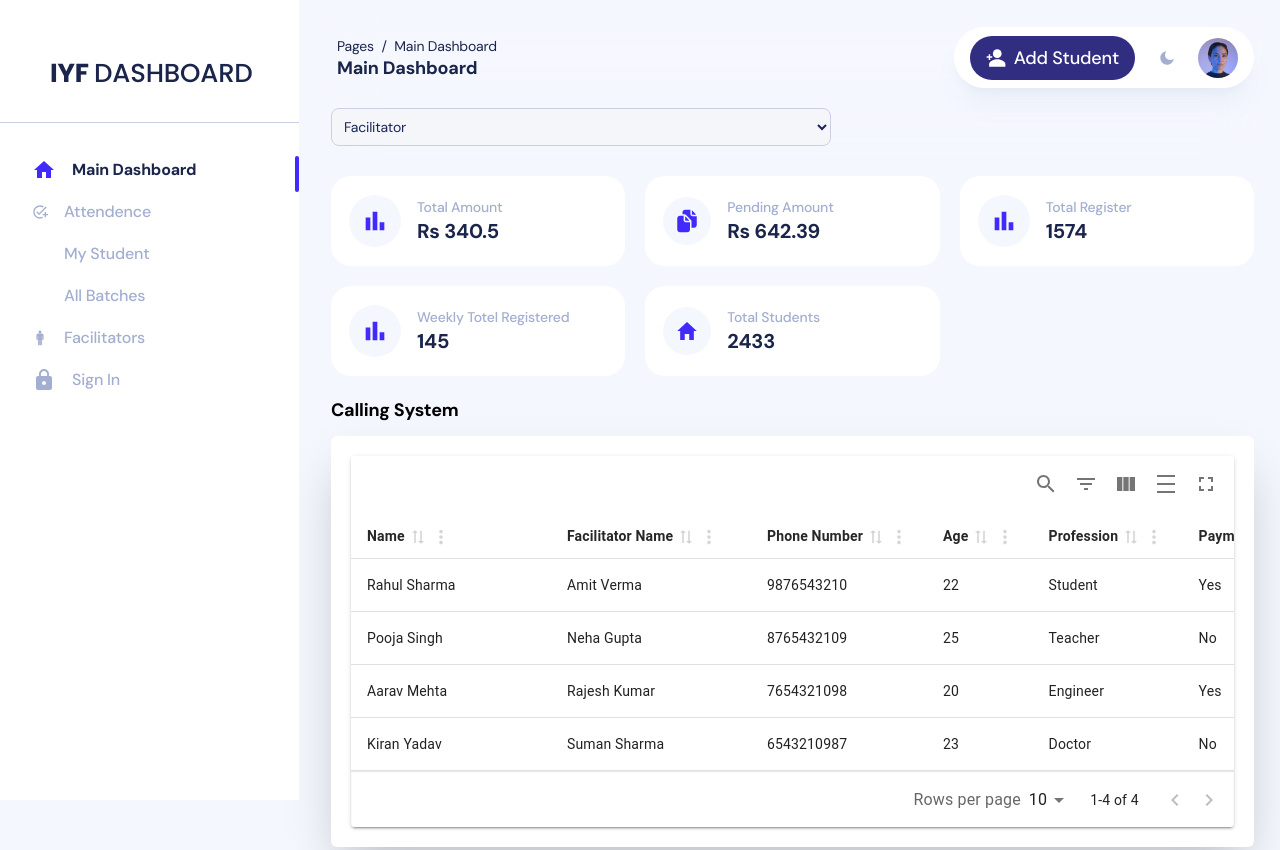
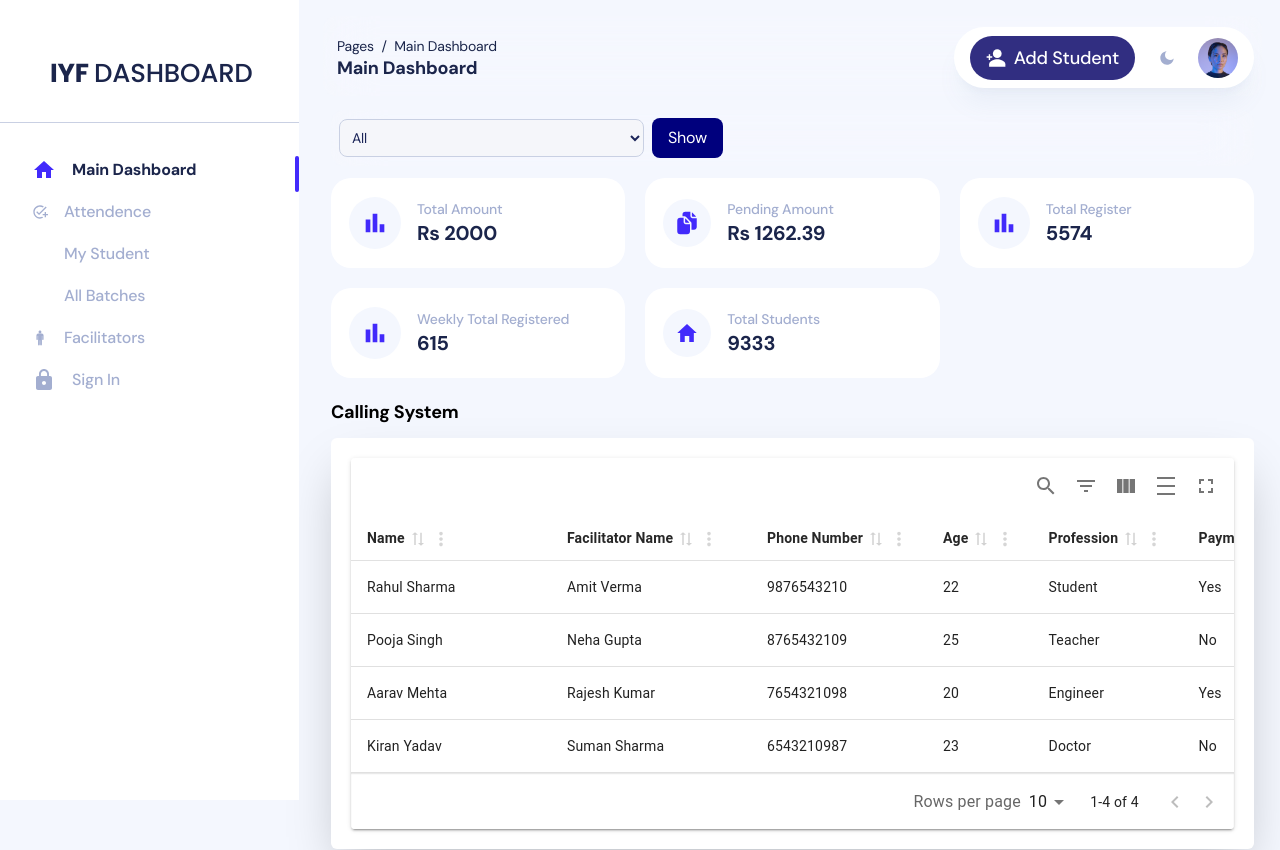
Before and after one commit to liladhar007/iyf-das, a Next.js app: page /admin/default in a window 1280 px wide. Shown: the top 850 px of the page. Built offline with nearby package versions, Linux system fonts and the light colour scheme; some icons are missing; what tailwindcss-rtl would draw is missing.

Commit message:
lkhbjhvbkjn

```diff
--- a/src/app/admin/default/page.tsx
+++ b/src/app/admin/default/page.tsx
@@ -1,57 +1,172 @@
+// 'use client';
+// // import WeeklyRevenue from 'components/admin/default/WeeklyRevenue';
+// // import TotalSpent from 'components/admin/default/TotalSpent';
+// import { IoMdHome } from 'react-icons/io';
+// import { IoDocuments } from 'react-icons/io5';
+// import { MdBarChart, MdDashboard } from 'react-icons/md';
+// import Widget from 'components/widget/Widget';
+// import CallingSystem from 'components/allifycomponet/callingSystem';
+
+// const facilitators = [
+//   { id: 1, name: "John Doe", country: "US" },
+//   { id: 2, name: "Jane Smith", country: "UK" },
+//   { id: 3, name: "Alice Brown", country: "CA" },
+//   { id: 4, name: "Robert Johnson", country: "AU" },
+// ];
+
+
+// const Dashboard = () => {
+//   return (
+//     <div>
+// <nav className="sticky top-4 z-10 mt-5 flex flex-row flex-wrap items-center justify-between rounded-xl bg-white/10 p-2 backdrop-blur-xl dark:bg-[#0b14374d]">
+//   <div className=''>
+//     <form className="max-w-sm mx-auto flex items-center space-x-2">
+//       <select
+//         id="countries"
+//         className="bg-gray-50 border border-gray-300 text-gray-900 text-sm rounded-lg
+//                    focus:ring-blue-500 focus:border-blue-500 block
+//                    w-full md:w-80 lg:w-[500px] p-2
+//                    dark:bg-gray-700 dark:border-gray-600 dark:placeholder-gray-400 dark:text-white
+//                    dark:focus:ring-blue-500 dark:focus:border-blue-500"
+//       >
+//         <option selected>Facilitator</option>
+//         {facilitators.map((facilitator) => (
+//           <option key={facilitator.id} value={facilitator.country}>
+//             {facilitator.name} ({facilitator.country})
+//           </option>
+//         ))}
+//       </select>
+
+//       <button
+//         type="button"
+//         className="px-4 py-2 bg-blue-900 text-white rounded-lg hover:bg-blue-800 focus:outline-none focus:ring-2 focus:ring-blue-400"
+//       >
+//         Show
+//       </button>
+//     </form>
+//   </div>
+// </nav>
+//       {/* Card widget */}
+//       <div className="mt-3 grid grid-cols-1 gap-5 md:grid-cols-2 lg:grid-cols-3 2xl:grid-cols-3 3xl:grid-cols-6">
+//         <Widget
+//           icon={<MdBarChart className="h-7 w-7" />}
+//           title={'Total Amount'}
+//           subtitle={'Rs 340.5'}
+//         />
+//         <Widget
+//           icon={<IoDocuments className="h-6 w-6" />}
+//           title={'Pending Amount'}
+//           subtitle={'Rs 642.39'}
+//         />
+//         <Widget
+//           icon={<MdBarChart className="h-7 w-7" />}
+//           title={'Total Register'}
+//           subtitle={'1574'}
+//         />
+//         {/* <Widget
+//           icon={<MdDashboard className="h-6 w-6" />}
+//           title={'Data List Report'}
+//           subtitle={'1,000'}
+//         /> */}
+//         <Widget
+//           icon={<MdBarChart className="h-7 w-7" />}
+//           title={'Weekly Totel Registered'}
+//           subtitle={'145'}
+//         />
+//         <Widget
+//           icon={<IoMdHome className="h-6 w-6" />}
+//           title={'Total Students'}
+//           subtitle={'2433'}
+//         />
+//       </div>
+
+//       {/* Charts */}
+
+//       <div className="mt-5">
+//         {/* <TotalSpent />
+//         <WeeklyRevenue /> */}
+//         <h2 className="text-lg font-bold mb-3 dark:text-white">Calling System</h2>
+//         <CallingSystem/>
+//       </div>
+//     </div>
+//   );
+// };
+
+// export default Dashboard;
+
+
+
+
 'use client';
-// import WeeklyRevenue from 'components/admin/default/WeeklyRevenue';
-// import TotalSpent from 'components/admin/default/TotalSpent';
+import { useState, useEffect } from 'react';
 import { IoMdHome } from 'react-icons/io';
 import { IoDocuments } from 'react-icons/io5';
-import { MdBarChart, MdDashboard } from 'react-icons/md';
+import { MdBarChart } from 'react-icons/md';
 import Widget from 'components/widget/Widget';
 import CallingSystem from 'components/allifycomponet/callingSystem';
 
+const facilitators = [
+  { id: 0, name: "All", stats: { total: "Rs 2000", pending: "Rs 1262.39", register: "5574", weekly: "615", students: "9333" } },
+  { id: 1, name: "John Doe", stats: { total: "Rs 500.5", pending: "Rs 200", register: "1200", weekly: "90", students: "2200" } },
+  { id: 2, name: "Jane Smith", stats: { total: "Rs 340.5", pending: "Rs 642.39", register: "1574", weekly: "145", students: "2433" } },
+  { id: 3, name: "Alice Brown", stats: { total: "Rs 700.0", pending: "Rs 300", register: "1800", weekly: "200", students: "2600" } },
+  { id: 4, name: "Robert Johnson", stats: { total: "Rs 450.2", pending: "Rs 120", register: "1000", weekly: "80", students: "2100" } },
+];
+
 const Dashboard = () => {
+  const [selectedFacilitator, setSelectedFacilitator] = useState(facilitators[0]); // Default "All"
+
+  useEffect(() => {
+    // API कॉल के लिए जगह छोड़ी गई है
+  }, [selectedFacilitator]);
+
   return (
     <div>
+      <nav className="sticky top-4 z-10 mt-5 flex flex-row flex-wrap items-center justify-between rounded-xl bg-white/10 p-2 backdrop-blur-xl dark:bg-[#0b14374d]">
+        <div>
+          <form className="max-w-sm mx-auto flex items-center space-x-2">
+            <select
+              id="facilitators"
+              className="bg-gray-50 border border-gray-300 text-gray-900 text-sm rounded-lg
+                         focus:ring-blue-500 focus:border-blue-500 block
+                         w-full md:w-80 lg:w-[500px] p-2
+                         dark:bg-gray-700 dark:border-gray-600 dark:placeholder-gray-400 dark:text-white
+                         dark:focus:ring-blue-500 dark:focus:border-blue-500"
+              onChange={(e) => {
+                const selected = facilitators.find(fac => fac.id === Number(e.target.value));
+                setSelectedFacilitator(selected);
+              }}
+            >
+              {facilitators.map((facilitator) => (
+                <option key={facilitator.id} value={facilitator.id}>
+                  {facilitator.name}
+                </option>
+              ))}
+            </select>
+
+            <button
+              type="button"
+              className="px-4 py-2 bg-blue-900 text-white rounded-lg hover:bg-blue-800 focus:outline-none focus:ring-2 focus:ring-blue-400"
+            >
+              Show
+            </button>
+          </form>
+        </div>
+      </nav>
+
       {/* Card widget */}
-
       <div className="mt-3 grid grid-cols-1 gap-5 md:grid-cols-2 lg:grid-cols-3 2xl:grid-cols-3 3xl:grid-cols-6">
-        <Widget
-          icon={<MdBarChart className="h-7 w-7" />}
-          title={'Total Amount'}
-          subtitle={'Rs 340.5'}
-        />
-        <Widget
-          icon={<IoDocuments className="h-6 w-6" />}
-          title={'Pending Amount'}
-          subtitle={'Rs 642.39'}
-        />
-        <Widget
-          icon={<MdBarChart className="h-7 w-7" />}
-          title={'Total Register'}
-          subtitle={'1574'}
-        />
-        {/* <Widget
-          icon={<MdDashboard className="h-6 w-6" />}
-          title={'Data List Report'}
-          subtitle={'1,000'}
-        /> */}
-        <Widget
-          icon={<MdBarChart className="h-7 w-7" />}
-          title={'Weekly Totel Registered'}
-          subtitle={'145'}
-        />
-        <Widget
-          icon={<IoMdHome className="h-6 w-6" />}
-          title={'Total Students'}
-          subtitle={'2433'}
-        />
+        <Widget icon={<MdBarChart className="h-7 w-7" />} title={'Total Amount'} subtitle={selectedFacilitator.stats.total} />
+        <Widget icon={<IoDocuments className="h-6 w-6" />} title={'Pending Amount'} subtitle={selectedFacilitator.stats.pending} />
+        <Widget icon={<MdBarChart className="h-7 w-7" />} title={'Total Register'} subtitle={selectedFacilitator.stats.register} />
+        <Widget icon={<MdBarChart className="h-7 w-7" />} title={'Weekly Total Registered'} subtitle={selectedFacilitator.stats.weekly} />
+        <Widget icon={<IoMdHome className="h-6 w-6" />} title={'Total Students'} subtitle={selectedFacilitator.stats.students} />
       </div>
 
       {/* Charts */}
-
       <div className="mt-5">
-        {/* <TotalSpent />
-        <WeeklyRevenue /> */}
         <h2 className="text-lg font-bold mb-3 dark:text-white">Calling System</h2>
-        <CallingSystem/>
+        <CallingSystem />
       </div>
     </div>
   );
--- a/src/components/navbar/index.tsx
+++ b/src/components/navbar/index.tsx
@@ -12,12 +12,6 @@ import Image from 'next/image';
 import { IoPersonAddSharp } from 'react-icons/io5';
 import FormModal from 'components/allifycomponet/Attendence/FormModal';
 
-const facilitators = [
-  { id: 1, name: "John Doe", country: "US" },
-  { id: 2, name: "Jane Smith", country: "UK" },
-  { id: 3, name: "Alice Brown", country: "CA" },
-  { id: 4, name: "Robert Johnson", country: "AU" },
-];
 
 const Navbar = (props: {
   onOpenSidenav: () => void;
@@ -153,33 +147,6 @@ const Navbar = (props: {
         </Dropdown>
       </div>
     </nav>
-
-
-    <nav className="sticky top-4 z-10 mt-5 flex flex-row flex-wrap items-center justify-between rounded-xl bg-white/10 p-2 backdrop-blur-xl dark:bg-[#0b14374d]">
-
-    <div className=''>
-<form className="max-w-sm mx-auto">
-
-      <select
-        id="countries"
-        className="bg-gray-50 border border-gray-300 text-gray-900 text-sm rounded-lg
-                   focus:ring-blue-500 focus:border-blue-500 block
-             w-full md:w-80 lg:w-[500px] p-2
-                   dark:bg-gray-700 dark:border-gray-600 dark:placeholder-gray-400 dark:text-white
-                   dark:focus:ring-blue-500 dark:focus:border-blue-500"
-      >
-        <option selected>Facilitator</option>
-        {facilitators.map((facilitator) => (
-          <option key={facilitator.id} value={facilitator.country}>
-            {facilitator.name} ({facilitator.country})
-          </option>
-        ))}
-      </select>
-    </form>
-      </div>
-    </nav>
-
-
        {/* Modal Component */}
        <FormModal
         isOpen={isModalOpen}
```
